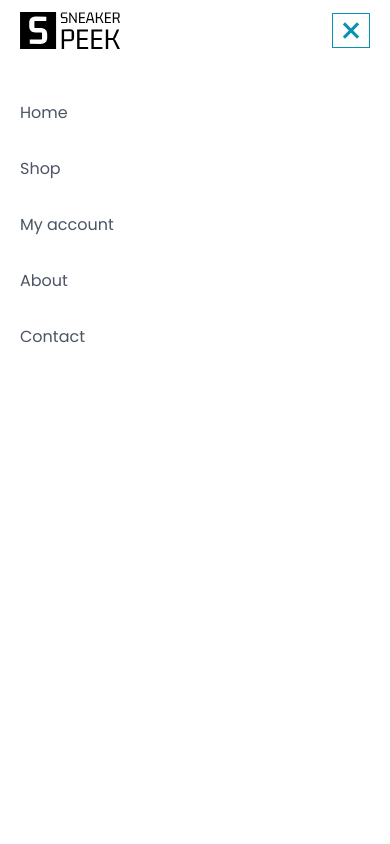
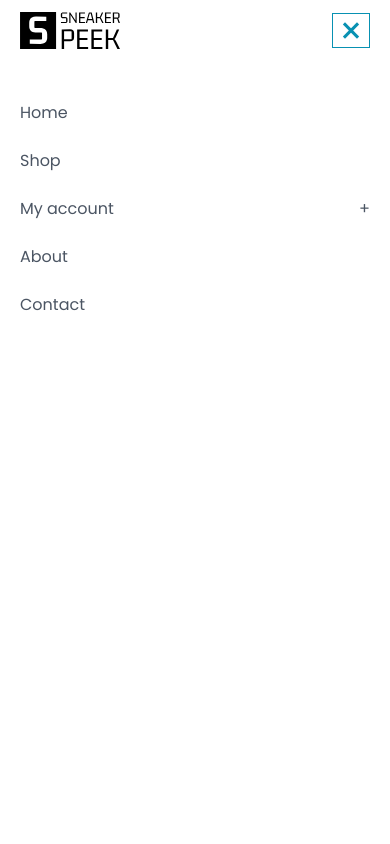
Before and after one commit to imarcowenzel/sneaker-peek-store, a Next.js app: page / in a window 390 px wide. Both pictures are taken after a click on the button "Toggle Menu". Shown: the top 844 px of the page. Built offline with nearby package versions, Linux system fonts and the light colour scheme.

Commit message:
Updating

```diff
--- a/src/components/mobile-menu.tsx
+++ b/src/components/mobile-menu.tsx
@@ -1,12 +1,14 @@
+"use client";
+
 import { AnimatePresence, MotionConfig, motion } from "framer-motion";
-import { Search, Settings } from "lucide-react";
 import Link from "next/link";
 
+import { navMenu } from "@/constants";
 import {
   menuItemContentVariants,
   menuItemVariants,
 } from "@/lib/motion/variants";
-import { navMenu } from "@/constants";
+import { useState } from "react";
 
 type MobileMenuProps = {
   isOpen: boolean;
@@ -14,6 +16,12 @@ type MobileMenuProps = {
 };
 
 const MobileMenu: React.FC<MobileMenuProps> = ({ isOpen, closeOnCurrent }) => {
+  const [showSubMenu, setShowSubMenu] = useState(false);
+
+  const toggleSubMenu = () => {
+    setShowSubMenu(!showSubMenu);
+  };
+
   return (
     <AnimatePresence>
       {isOpen && (
@@ -32,17 +40,45 @@ const MobileMenu: React.FC<MobileMenuProps> = ({ isOpen, closeOnCurrent }) => {
           >
             <motion.div
               variants={menuItemContentVariants}
-              className="flex flex-col gap-y-8"
+              className="flex flex-col gap-y-6"
             >
               {navMenu.map((menu) =>
-                menu.items.map((item) => (
+                menu.items.map((item) => {
+                  if (!item.hasSubMenu) {
+                    return (
                       <Link
                         href={item.href}
                         className="flex items-center gap-x-3 text-gray-600"
                       >
                         {item.label}
                       </Link>
-                )),
+                    );
+                  } else {
+                    return (
+                      <div className="flex justify-center gap-y-3 text-gray-600 flex-col cursor-pointer" onClick={toggleSubMenu}>
+                        <div className="flex justify-between">
+                        {item.label}
+                        <p>
+                          {
+                            showSubMenu ? "-" : "+"
+                          }
+                        </p>
+                        </div>
+                        <ul key={menu.title} className={showSubMenu ? "flex flex-col gap-y-2 bg-[#f2f4f6] w-full pl-4 py-2" : "hidden"}>
+                          <li>
+                            <Link href="/orders">Orders</Link>
+                          </li>
+                          <li>
+                            <Link href="/addresses">Addresses</Link>
+                          </li>
+                          <li>
+                            <Link href="/account-details">Account Details</Link>
+                          </li>
+                        </ul>
+                      </div>
+                    );
+                  }
+                }),
               )}
             </motion.div>
           </motion.div>
--- a/src/constants/index.ts
+++ b/src/constants/index.ts
@@ -6,7 +6,7 @@ export const navMenu = [
     items: [
       { label: "Home", href: "/" },
       { label: "Shop", href: "/shop" },
-      { label: "My account", href: "/my-account" },
+      { label: "My account", href: "/my-account", hasSubMenu: true },
       { label: "About", href: "/about" },
       { label: "Contact", href: "/contact" },
     ],
```
Lines whose indentation alone changed are shown as unchanged.
